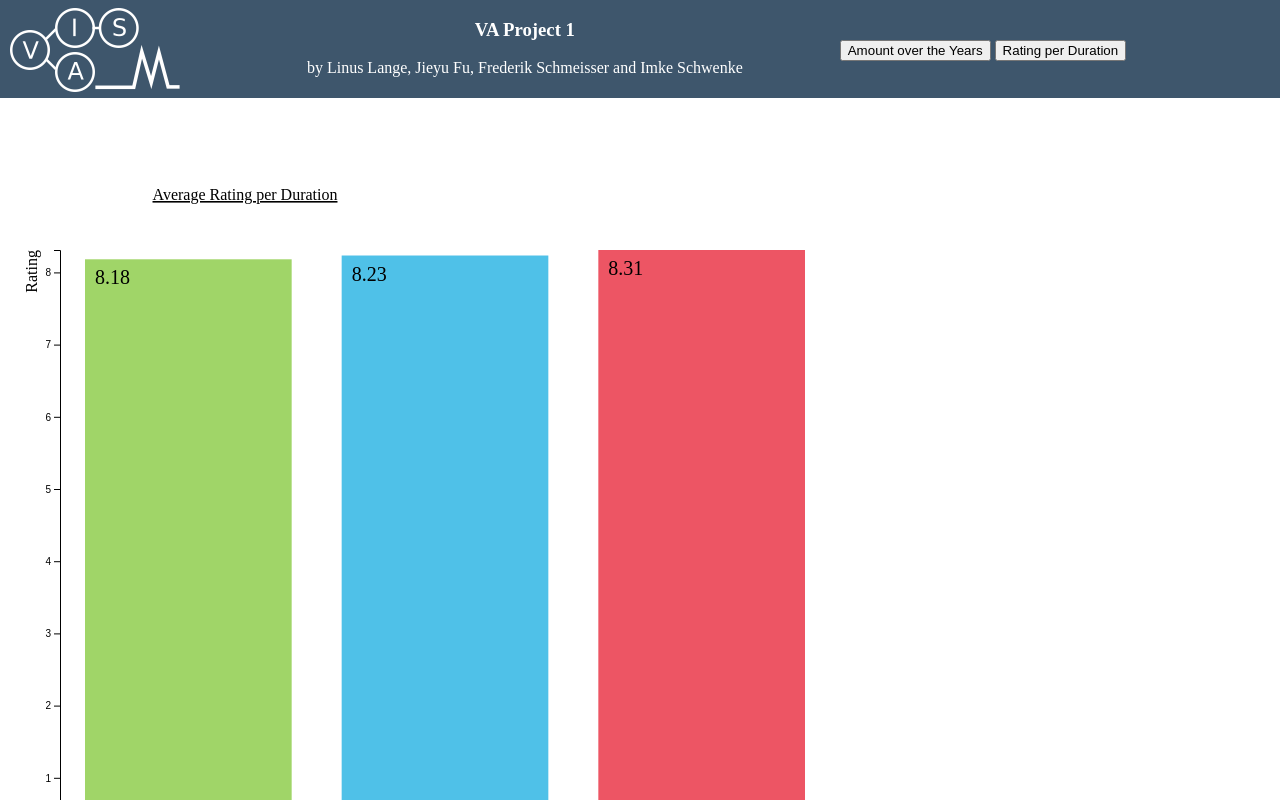
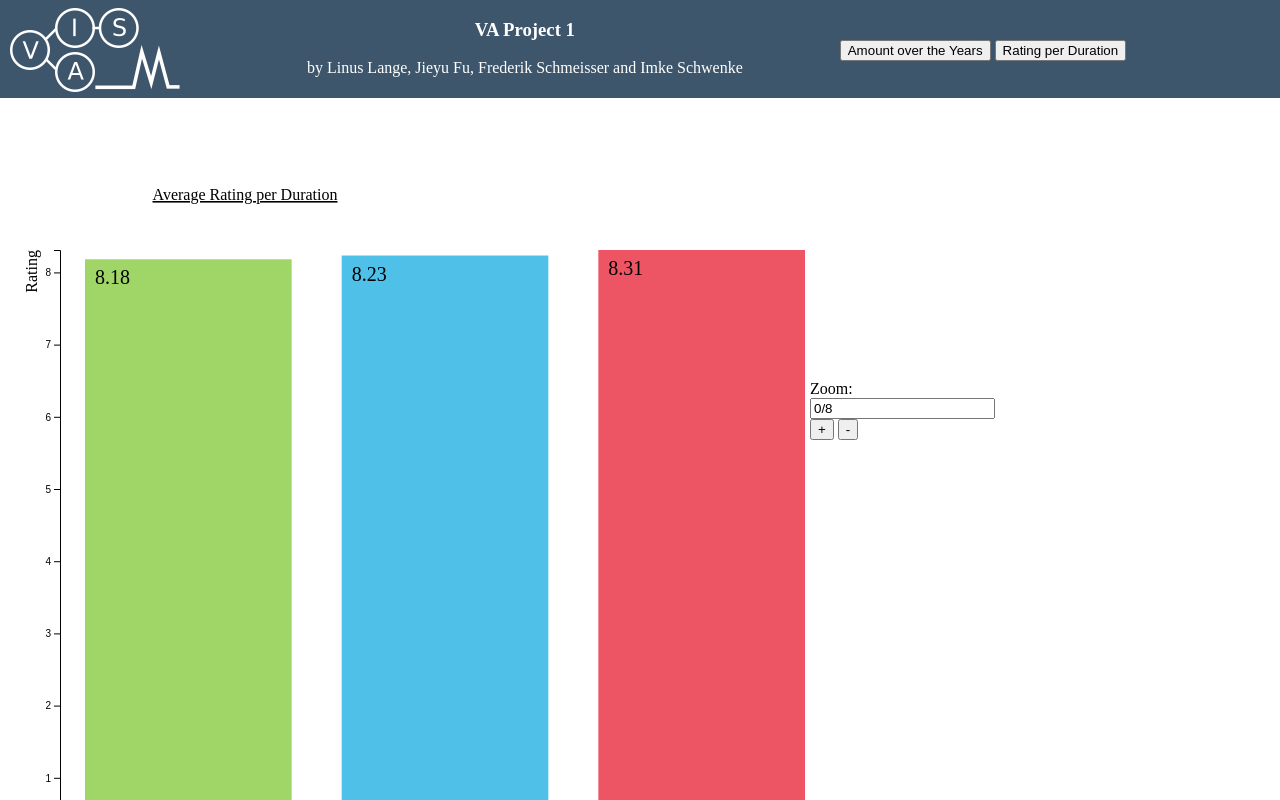
Before and after one commit to imke-schwenke/Visual-Analytics-Project1, a website: page public/index.html in a window 1280 px wide. Both pictures are taken after a click on the button "Rating per Duration". Drawn offline with nearby package versions, Linux system fonts and the light colour scheme; no server answers.

Commit message:
add zoom interaction for vis2

```diff
--- a/public/app.js
+++ b/public/app.js
@@ -1,3 +1,6 @@
+var yScaleLowerBounds = 0; // 0-8.16
+var lowerOverlap = 0;
+
 // set the dimensions and margins of the graph
 var margin = {
 	top: 150,
@@ -9,7 +12,6 @@
 	height = 400 - margin.top - margin.bottom;
 
 function drawFirstVis() {
-	d3.select("svg").remove();
 
 	// append the svg object to the body of the page
 	var svg = d3.select("#canvas")
@@ -27,7 +29,7 @@
 	addAxisTitle(svg, "Years", "Amount")
 
 	//Read the data
- 	d3.json("/boardgames_40.json").then(function(data) {
+	d3.json("/boardgames_40.json").then(function (data) {
 		data = processBoardGameData(data);
 		data_long = longTemporalProcessing(data);
 		data_medium = mediumTemporalProcessing(data);
@@ -47,7 +49,7 @@
 
 		// getLegend(svg, ['Short Games (0-60min)','Medium Games (61-90min)','Long Games (>90min)'], ['green','red','steelblue']);
 
-		if(document.getElementById("cbShort").checked){
+		if (document.getElementById("cbShort").checked) {
 			// Add the line short
 			svg.append("path")
 				.datum(data_short)
@@ -55,17 +57,17 @@
 				.attr("stroke", "rgb(160, 213, 104)")
 				.attr("stroke-width", 1.5)
 				.attr("d", d3.line()
-				.x(function(d) {
+					.x(function (d) {
 						return x(d.year)
 					})
-				.y(function(d) {
+					.y(function (d) {
 						return y(d.amount)
 					})
 				)
 		}
 
 
-		if(document.getElementById("cbMedium").checked){
+		if (document.getElementById("cbMedium").checked) {
 			// Add the line medium
 			svg.append("path")
 				.datum(data_medium)
@@ -73,16 +75,16 @@
 				.attr("stroke", "rgb(79, 193, 232)")
 				.attr("stroke-width", 1.5)
 				.attr("d", d3.line()
-			.x(function(d) {
+					.x(function (d) {
 						return x(d.year)
 					})
-			.y(function(d) {
+					.y(function (d) {
 						return y(d.amount)
 					})
 				)
 		}
 
-		if(document.getElementById("cbLong").checked){
+		if (document.getElementById("cbLong").checked) {
 			// Add the line long
 			svg.append("path")
 				.datum(data_long)
@@ -90,10 +92,10 @@
 				.attr("stroke", "rgb(237, 85, 100)")
 				.attr("stroke-width", 1.5)
 				.attr("d", d3.line()
-			.x(function(d) {
+					.x(function (d) {
 						return x(d.year)
 					})
-			.y(function(d) {
+					.y(function (d) {
 						return y(d.amount)
 					})
 				)
@@ -105,8 +107,8 @@
 // function for scaling x
 function ScaleX(data) {
 	var x = d3.scaleTime()
-	 .domain(d3.extent(data, function(d) { return d.year; }))
-	 .range([ 0, width +400]);
+		.domain(d3.extent(data, function (d) { return d.year; }))
+		.range([0, width + 400]);
 
 	return x
 }
@@ -114,7 +116,7 @@
 // function for scaling y
 function ScaleY(data) {
 	var y = d3.scaleLinear()
- 		.domain([0, d3.max(data, function(d) {
+		.domain([0, d3.max(data, function (d) {
 			return +d.amount
 		})])
 		.range([height + 380, 0]);
@@ -144,8 +146,8 @@
 	svg.append("text")
 		.attr("class", "x label")
 		.attr("text-anchor", "end")
-    .attr("x", width +400)
-    .attr("y", height +425)
+		.attr("x", width + 400)
+		.attr("y", height + 425)
 		.text(xLabel);
 
 	// y Axis label
@@ -159,24 +161,24 @@
 }
 
 // function for appending legend
-function getLegend(svg, textArray, colorArray){
+function getLegend(svg, textArray, colorArray) {
 
-	for (let i = 0; i< textArray.length; i++){
-		svg.append("circle").attr("cx",2*width+100).attr("cy",130+i*30).attr("r", 6).style("fill", colorArray[i])
-		svg.append("text").attr("x", 2*width+120).attr("y", 130+ i*30).text(textArray[i]).style("font-size", "15px").attr("alignment-baseline","middle")
+	for (let i = 0; i < textArray.length; i++) {
+		svg.append("circle").attr("cx", 2 * width + 100).attr("cy", 130 + i * 30).attr("r", 6).style("fill", colorArray[i])
+		svg.append("text").attr("x", 2 * width + 120).attr("y", 130 + i * 30).text(textArray[i]).style("font-size", "15px").attr("alignment-baseline", "middle")
 	}
 
 }
 
 // function for adding a title for the visualization in the svg
-function addTitle(svg, title){
+function addTitle(svg, title) {
 	const subtitle = document.createElement('h7');
 	subtitle.style.fontFamily = "inherit";
 	subtitle.style.textAlign = "left";
 	subtitle.textContent = "Imke Schwenke, 16. Januar 2023";
 	svg.append("text")
 		.attr("x", (width / 2))
-		.attr("y", 0 - (margin.top / 2)+25)
+		.attr("y", 0 - (margin.top / 2) + 25)
 		.attr("text-anchor", "middle")
 		.style("font-size", "16px")
 		.style("text-decoration", "underline")
@@ -184,10 +186,10 @@ function addTitle(svg, title){
 }
 
 // function for adding a subtitle for the visualization in the svg
-function addSubtitle(svg){
+function addSubtitle(svg) {
 	svg.append("text")
 		.attr("x", 100)
-        .attr("y",2*height+225)
+		.attr("y", 2 * height + 225)
 		.style("text-anchor", "middle")
 		.text("Cologne, May 2023");
 }
@@ -296,15 +298,15 @@ function addSubtitle(svg){
 }
 
 // function which continues the data processing for the line graph for long games
- function longTemporalProcessing(data){
-	result=[];
+function longTemporalProcessing(data) {
+	result = [];
 	amount = 0;
 	for (let i = 0; i < Object.keys(data).length; i++) {
-		for(let j = 0; j < Object.keys(Object.values(data)[i]).length; j++){
-			if(Object.keys(Object.values(data)[i])[j] == 'long'){
+		for (let j = 0; j < Object.keys(Object.values(data)[i]).length; j++) {
+			if (Object.keys(Object.values(data)[i])[j] == 'long') {
 				let temp = Object.values(data)[i]['long'];
 				amount += temp['amountOfGames'];
-				result.push({year:Object.keys(data)[i], amount: amount})
+				result.push({ year: Object.keys(data)[i], amount: amount })
 			}
 
 		}
@@ -313,15 +315,15 @@ function addSubtitle(svg){
 }
 
 // function which continues the data processing for the line graph for long games
-function mediumTemporalProcessing(data){
-	result=[];
+function mediumTemporalProcessing(data) {
+	result = [];
 	amount = 0;
 	for (let i = 0; i < Object.keys(data).length; i++) {
-		for(let j = 0; j < Object.keys(Object.values(data)[i]).length; j++){
-			if(Object.keys(Object.values(data)[i])[j] == 'medium'){
+		for (let j = 0; j < Object.keys(Object.values(data)[i]).length; j++) {
+			if (Object.keys(Object.values(data)[i])[j] == 'medium') {
 				let temp = Object.values(data)[i]['medium'];
 				amount += temp['amountOfGames'];
-				result.push({year:Object.keys(data)[i], amount: amount})
+				result.push({ year: Object.keys(data)[i], amount: amount })
 			}
 
 		}
@@ -330,15 +332,15 @@ function mediumTemporalProcessing(data){
 }
 
 // function which continues the data processing for the line graph for short games
-function shortTemporalProcessing(data){
-	result=[];
+function shortTemporalProcessing(data) {
+	result = [];
 	amount = 0;
 	for (let i = 0; i < Object.keys(data).length; i++) {
-		for(let j = 0; j < Object.keys(Object.values(data)[i]).length; j++){
-			if(Object.keys(Object.values(data)[i])[j] == 'short'){
+		for (let j = 0; j < Object.keys(Object.values(data)[i]).length; j++) {
+			if (Object.keys(Object.values(data)[i])[j] == 'short') {
 				let temp = Object.values(data)[i]['short'];
 				amount += temp['amountOfGames'];
-				result.push({year:Object.keys(data)[i], amount: amount})
+				result.push({ year: Object.keys(data)[i], amount: amount })
 			}
 
 		}
@@ -347,7 +349,7 @@ function shortTemporalProcessing(data){
 }
 
 // function which continues the data processing for the line graph
-function ratingProcessing(data){
+function ratingProcessing(data) {
 	rating_long = 0;
 	rating_medium = 0;
 	rating_short = 0;
@@ -356,18 +358,18 @@ function ratingProcessing(data){
 	index_short = 0;
 
 	for (let i = 0; i < Object.keys(data).length; i++) {
-		for(let j = 0; j < Object.keys(Object.values(data)[i]).length; j++){
-			if(Object.keys(Object.values(data)[i])[j] == 'long'){
+		for (let j = 0; j < Object.keys(Object.values(data)[i]).length; j++) {
+			if (Object.keys(Object.values(data)[i])[j] == 'long') {
 				let temp = Object.values(data)[i]['long'];
 				rating_long += temp['avg_rating'];
 				index_long++;
 			}
-			if(Object.keys(Object.values(data)[i])[j] == 'medium'){
+			if (Object.keys(Object.values(data)[i])[j] == 'medium') {
 				let temp = Object.values(data)[i]['medium'];
 				rating_medium += temp['avg_rating'];
 				index_medium++;
 			}
-			if(Object.keys(Object.values(data)[i])[j] == 'short'){
+			if (Object.keys(Object.values(data)[i])[j] == 'short') {
 				let temp = Object.values(data)[i]['short'];
 				rating_short += temp['avg_rating'];
 				index_short++;
@@ -375,13 +377,14 @@ function ratingProcessing(data){
 
 		}
 	}
-	result = [{duration: 'Short Duration (0-60min)', rating: rating_short / index_short},
-				{duration: 'Medium Duration (61-90min)', rating: rating_medium / index_medium},
-				{duration: 'Long Duration (>90min)', rating: rating_long / index_long}]
+	result = [{ duration: 'Short Duration (0-60min)', rating: rating_short / index_short },
+	{ duration: 'Medium Duration (61-90min)', rating: rating_medium / index_medium },
+	{ duration: 'Long Duration (>90min)', rating: rating_long / index_long }]
 	return result
 }
 
-function drawSecondVis(){
+function drawSecondVis() {
+
 	// append the svg object to the body of the page
 	var svg = d3.select("#canvas2")
 		.append("svg")
@@ -396,25 +399,22 @@ function drawSecondVis(){
 	addAxisTitle(svg, "Duration", "Rating");
 
 	//Read the data
-	 d3.json("/boardgames_40.json").then(function(data) {
+	d3.json("/boardgames_40.json").then(function (data) {
 		data = processBoardGameData(data);
 		data = ratingProcessing(data)
 
 		// scale x values
 		//var subgroups = Object.keys(data[0]).slice(0)
 		const x2 = d3.scaleBand()
-			.range([ 0, width +400])
-			.domain(data.map(function(d) { return d.duration; }))
+			.range([0, width + 400])
+			.domain(data.map(function (d) { return d.duration; }))
 
-		// create and append x Axis
-		var xAxis = d3.axisBottom(x2)
-		svg.append("g")
-			.attr("transform", `translate(0, 600)`)
-			.call(xAxis);
+
+
 
 		// scale y values
-		var y = d3.scaleLinear()
- 			.domain([0, d3.max(data, function(d) {return d.rating; })])
+		var y = d3.scaleLinear(2)
+			.domain([yScaleLowerBounds, d3.max(data, function (d) { return d.rating; })])
 			.range([height + 380, 0]);
 
 		// create and append y Axis
@@ -425,29 +425,43 @@ function drawSecondVis(){
 		// getLegend(svg, ['Short Games (0-60min)','Medium Games (61-90min)','Long Games (>90min)'], ['green','red','steelblue']);
 
 		var color = d3.scaleOrdinal()
-		 .domain(data.map(function(d) { return d.duration; }))
-		 .range(['rgb(160, 213, 104)', 'rgb(79, 193, 232)','rgb(237, 85, 100)'])
+			.domain(data.map(function (d) { return d.duration; }))
+			.range(['rgb(160, 213, 104)', 'rgb(79, 193, 232)', 'rgb(237, 85, 100)'])
 
 		// Bars
 		svg.selectAll("mybar")
 			.data(data)
 			.enter()
 			.append("rect")
-  			.attr("x", function(d) { return x2(d.duration)+25; })
-  			.attr("y", function(d) { return y(d.rating); })
-  			.attr("width", x2.bandwidth()-50)
-  			.attr("height", function(d) { return y(0)-y(d.rating); })
+			.attr("x", function (d) { return x2(d.duration) + 25; })
+			.attr("y", function (d) { return y(d.rating); })
+			.attr("width", x2.bandwidth() - 50)
+			.attr("height", function (d) { return y(0) - y(d.rating) - lowerOverlap; })
 			.attr("fill", function (d) { return color(d.duration); })
 
 		svg.selectAll("mybar")
 			.data(data)
 			.enter()
 			.append("text")
-			.attr("x", function(d) { return x2(d.duration) + 35; })
-			.attr("y", function(d) { return y(d.rating) +25 ; })
+			.attr("x", function (d) { return x2(d.duration) + 35; })
+			.attr("y", function (d) { return y(d.rating) + 25; })
 			.attr('width', 20)
 			.style("font-size", "20px")
-        	.text(function (d) { return d.rating.toFixed(2)})
+			.text(function (d) { return d.rating.toFixed(2) })
+
+
+		svg.append("rect")
+			.attr("x", 0)
+			.attr("y", 600)
+			.attr("width", width + 400)
+			.attr("height", 200)
+			.attr("fill", "white")
+
+				// create and append x Axis
+		var xAxis = d3.axisBottom(x2)
+		svg.append("g")
+			.attr("transform", `translate(0, 600)`)
+			.call(xAxis);
 
 	})
 }
@@ -477,24 +491,60 @@ function changeInfo(evt, info) {
 	document.getElementById(info).style.display = "block";
 	evt.currentTarget.className += " active";
 
-	if(info == "Details"){
+	if (info == "Details") {
+
+		document.getElementById("legend").style.visibility = "hidden";
+		document.getElementById("zoomButtons").style.visibility = "visible";
+
+		updateVisualization(2);
+
+	} else {
 		document.getElementById("cbShort").checked = true;
 		document.getElementById("cbMedium").checked = true;
 		document.getElementById("cbLong").checked = true;
 
-	  document.getElementById("legend").style.visibility = "hidden";
-	} else {
-		document.getElementById("cbShort").disabled = false;
-      document.getElementById("cbMedium").disabled = false;
-      document.getElementById("cbLong").disabled = false;
 
 		document.getElementById("legend").style.visibility = "visible";
+		document.getElementById("zoomButtons").style.visibility = "hidden";
+
+		updateVisualization(1);
+
 
 	}
 
 
+}
 
-	  // draw visualizations
+function updateScale(zoomType) {
+	d3.select("svg").remove();
+
+	if (zoomType == -1) {
+		if (yScaleLowerBounds > 0) {
+			yScaleLowerBounds--;
+		}
+	}
+	if (zoomType == 1) {
+		if (yScaleLowerBounds < 8) {
+			yScaleLowerBounds++;
+
+		}
+	}
+
+	document.getElementById("zoomText").value = yScaleLowerBounds + "/8";
+
+	updateVisualization(2);
+
+}
+
+function updateVisualization(vis) {
+	d3.select("svg").remove();
+
+	if(vis == 1){
 		drawFirstVis();
+
+	}
+	if(vis == 2){
 		drawSecondVis();
+
 	}
+}
--- a/public/index.html
+++ b/public/index.html
@@ -28,9 +28,18 @@
   </div>
 
   <div id="legend">
-    <input type="checkbox" id="cbShort" onclick="drawFirstVis();"> Short Games (0-60min)  </input> </br>
-    <input type="checkbox" id="cbMedium" onclick="drawFirstVis();"> Medium Games (61-90min) </input> </br>
-    <input type="checkbox" id="cbLong" onclick="drawFirstVis();"> Long Games (>90min) </input> </br>
+    <input type="checkbox" id="cbShort" onclick="updateVisualization(1);"> Short Games (0-60min)  </input> </br>
+    <input type="checkbox" id="cbMedium" onclick="updateVisualization(1);"> Medium Games (61-90min) </input> </br>
+    <input type="checkbox" id="cbLong" onclick="updateVisualization(1);"> Long Games (>90min) </input> </br>
+  </div>
+
+
+
+  <div id="zoomButtons">
+    Zoom:
+    <input type="text" id="zoomText" name="zoomText" value="0/8" readonly>
+    <button id="zoom+" onclick="updateScale(1)"> + </button>
+    <button id="zoom-" onclick="updateScale(-1)"> - </button>
   </div>
 
   <script>
@@ -40,6 +49,8 @@
       document.getElementById("cbShort").checked = true;
       document.getElementById("cbMedium").checked = true;
       document.getElementById("cbLong").checked = true;
+      document.getElementById("zoomButtons").style.visibility = "hidden";
+
     }
   </script>
 
--- a/public/main.css
+++ b/public/main.css
@@ -80,7 +80,7 @@ body {
   border-color: white;
 }
 
-#legend {
+#legend, #zoomButtons {
   position: fixed;
   right: 270px;
   top: 380px;
```
Lines whose indentation alone changed are shown as unchanged.
